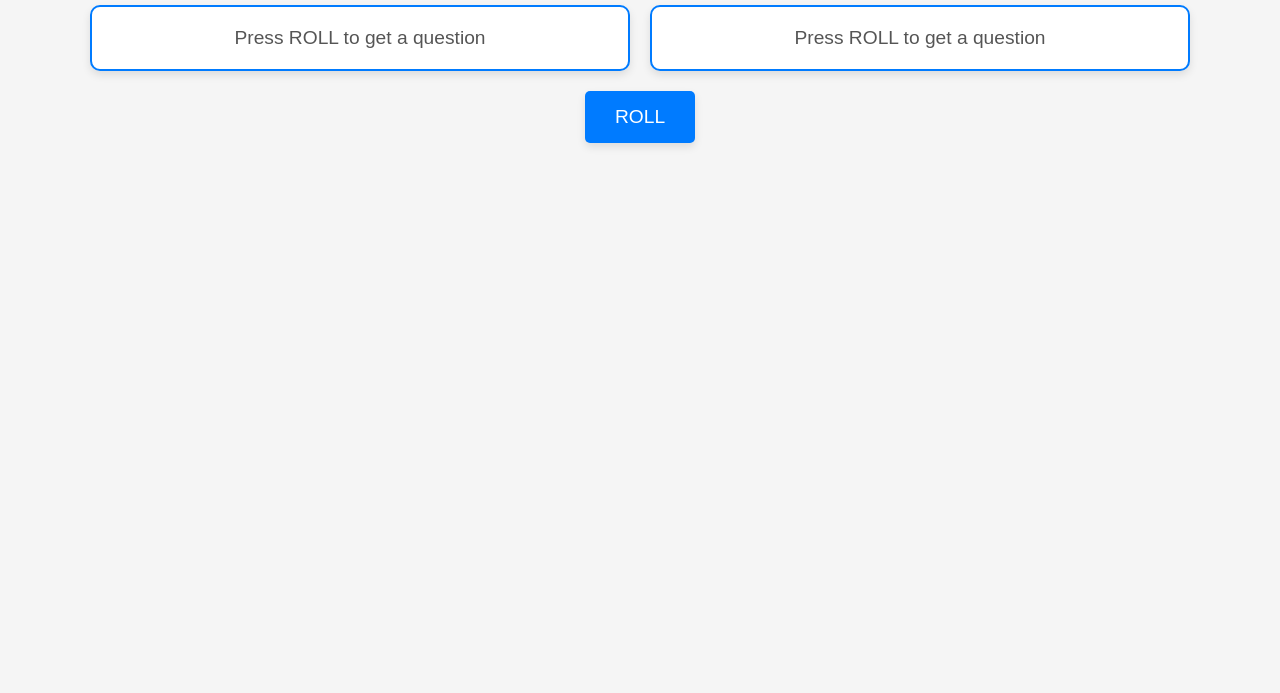
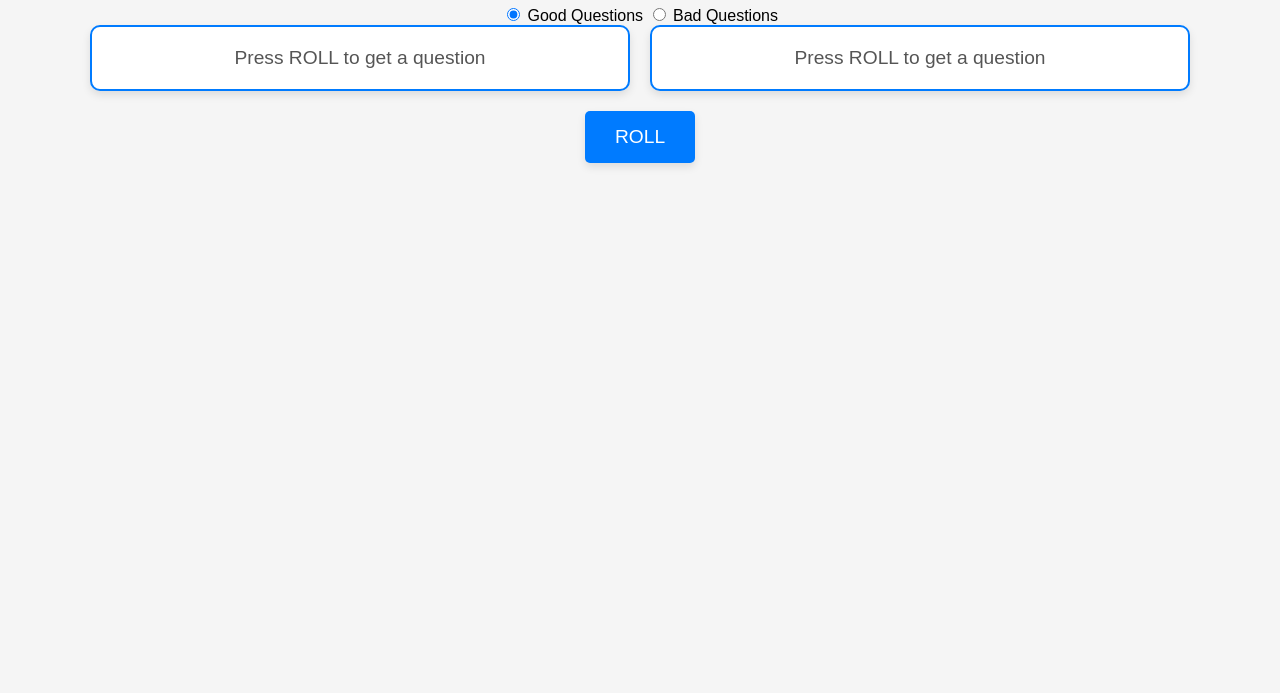
Before and after one commit to kay-who-codes/Would-You-Rather, a plain HTML site: page index.html in a window 1280 px wide. Shown: the part 107-800 px from the top of the page. Drawn offline with Linux system fonts and the light colour scheme.

Commit message:
Update index.html

```diff
--- a/index.html
+++ b/index.html
@@ -9,6 +9,16 @@
 <body>
     <div class="container">
         <h1>Would You Rather?</h1>
+        <div>
+            <label>
+                <input type="radio" name="questionType" value="good" checked>
+                Good Questions
+            </label>
+            <label>
+                <input type="radio" name="questionType" value="bad">
+                Bad Questions
+            </label>
+        </div>
         <div class="question-container">
             <div class="card" id="card1">Press ROLL to get a question</div>
             <div class="card" id="card2">Press ROLL to get a question</div>
```
